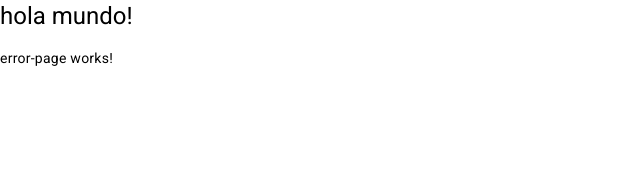
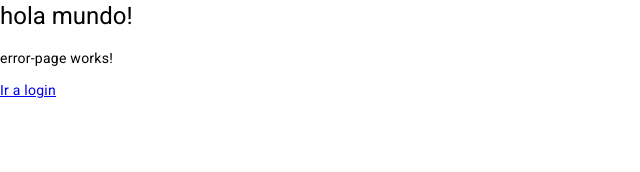
Before and after one commit to adrcorona13/05-HeroesApp, an Angular app: page /404 in a window 1280 px wide. Shown: the top 172 px of the page, without its empty margins (0-640 px from the left). Built offline with nearby package versions, Linux system fonts and the light colour scheme.

Commit message:
agregar lazy load auth module

```diff
--- a/src/app/app-routing.module.ts
+++ b/src/app/app-routing.module.ts
@@ -2,8 +2,13 @@
 import { RouterModule, Routes } from '@angular/router';
 
 import { ErrorPageComponent } from './shared/error-page/error-page.component';
+import { AuthModule } from './auth/auth.module';
 
 const routes : Routes = [
+  {
+    path: 'auth',
+    loadChildren: () => import('./auth/auth.module').then( m => m.AuthModule)
+  },
   {
     path: '404',
     component: ErrorPageComponent
--- a/src/app/auth/auth.module.ts
+++ b/src/app/auth/auth.module.ts
@@ -3,8 +3,7 @@
 
 import { LoginComponent } from './pages/login/login.component';
 import { RegistroComponent } from './pages/registro/registro.component';
-
-
+import { AuthRoutingModule } from './auth-routing.module';
 
 @NgModule({
   declarations: [
@@ -12,7 +11,8 @@
     RegistroComponent
   ],
   imports: [
-    CommonModule
+    CommonModule,
+    AuthRoutingModule
   ]
 })
 export class AuthModule { }
--- a/src/app/shared/error-page/error-page.component.html
+++ b/src/app/shared/error-page/error-page.component.html
@@ -1 +1,5 @@
 <p>error-page works!</p>
+
+<a routerLink="/auth/login">
+    Ir a login
+</a>
```
Also changed, not shown: src/app/auth/auth-routing.module.ts (added, +36 -0 lines).
